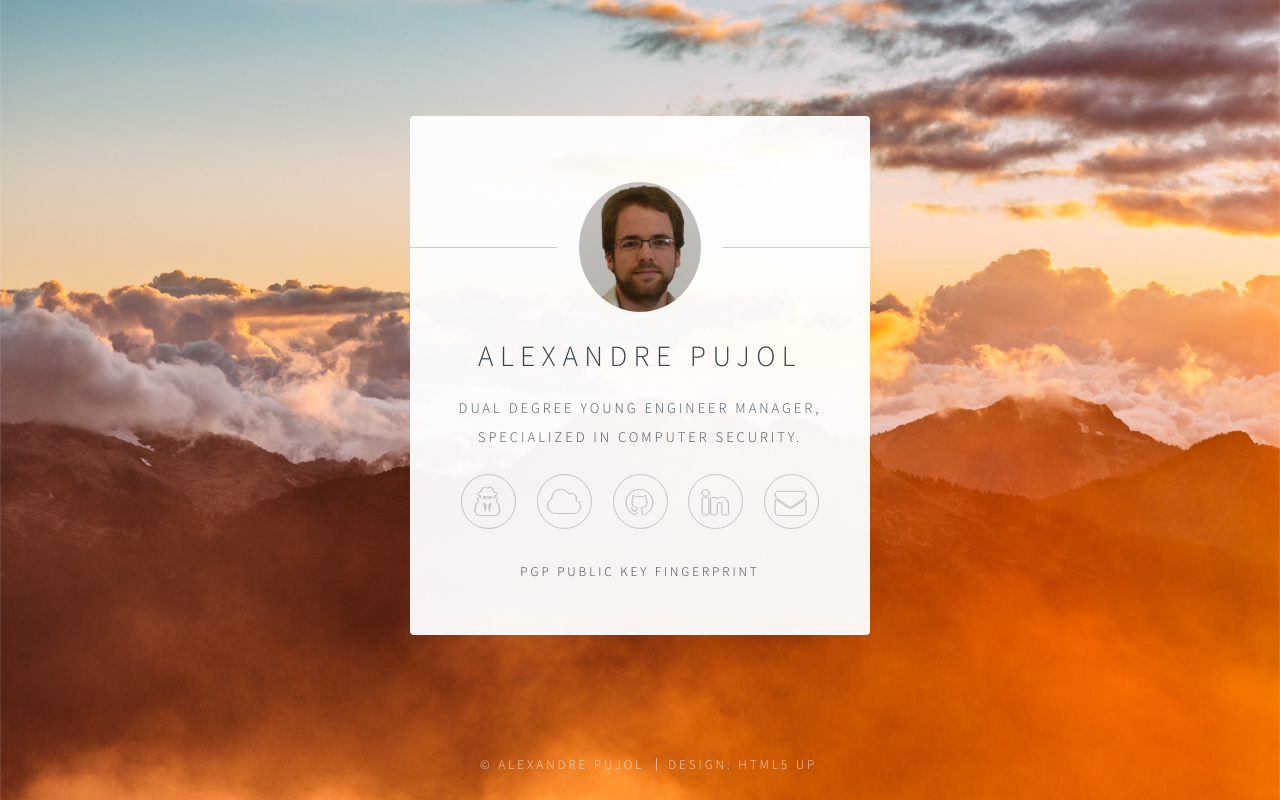
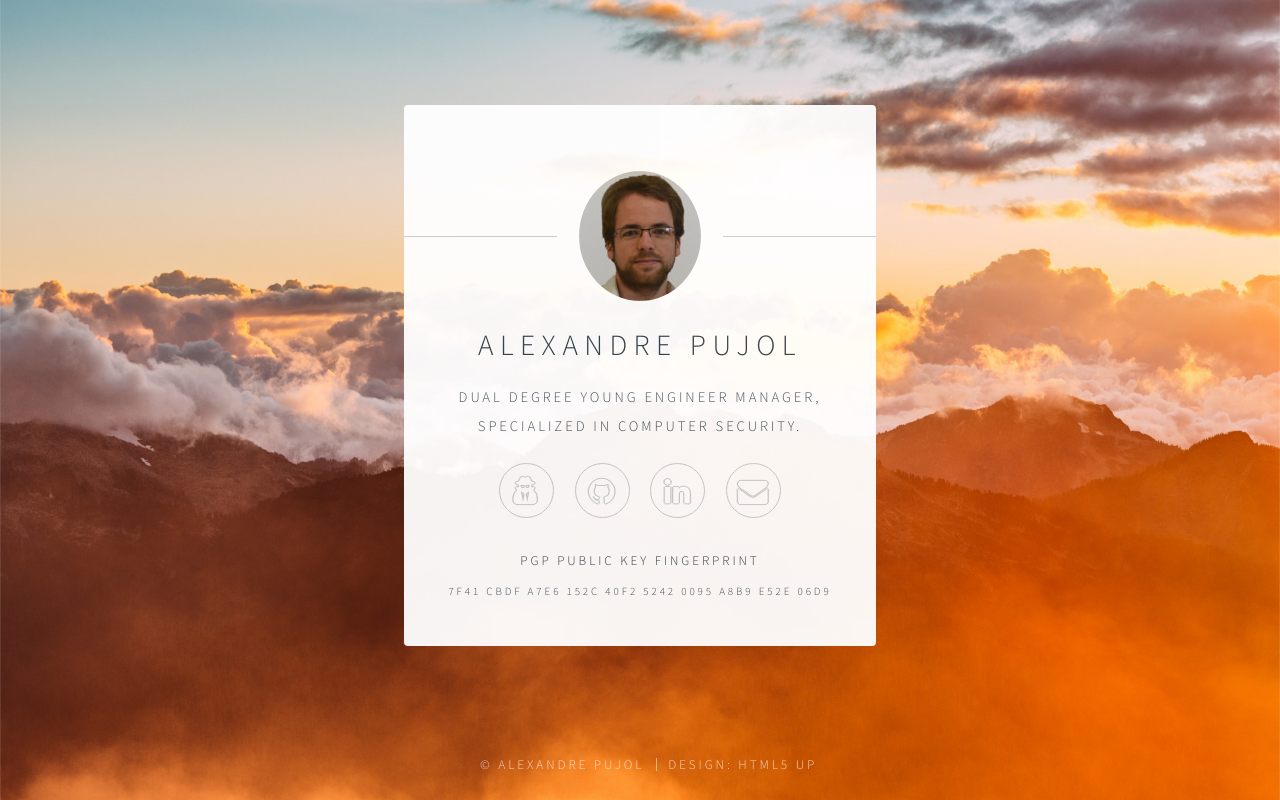
Before and after one commit to roddhjav/pujol.io, a PHP site: page / in a window 1280 px wide. Run offline with PHP 8.4, Linux system fonts and the light colour scheme.

Commit message:
Add PGP public key and fingerprint

```diff
--- a/assets/css/main.css
+++ b/assets/css/main.css
@@ -208,7 +208,7 @@
 /* Fingerprint */
 
 	.fingerprint {
-		font-size: 0.65em
+		font-size: 0.75em
 	}
 
 /* Icon */
--- a/index.html
+++ b/index.html
@@ -35,15 +35,14 @@
 
 				<footer>
 					<ul class="icons">
-						<li><a href="#" class="icon fa-user-secret"></a></li>
-						<li><a href="https://choucloud.xyz" class="icon fa-cloud"></a></li>
-						<li><a href="https://github.com/alexandrepujol" class="icon fa-github"></a></li>
-						<li><a href="https://fr.linkedin.com/in/alexandrepujol/en" class="icon fa-linkedin"></a></li>
-						<li><a href="mailto:alexandre@pujol.io" class="icon fa-envelope"></a></li>
+						<li><a href="https://pgp.mit.edu/pks/lookup?op=get&search=0x0095A8B9E52E06D9" title="0xE52E06D9" class="icon fa-user-secret"></a></li>
+						<li><a href="https://github.com/alexandrepujol" title="Github" class="icon fa-github"></a></li>
+						<li><a href="https://fr.linkedin.com/in/alexandrepujol/en" title="Linkedin" class="icon fa-linkedin"></a></li>
+						<li><a href="mailto:alexandre@pujol.io" title="alexandre@pujol.io" class="icon fa-envelope"></a></li>
 					</ul>
 				  	<h3> PGP Public Key Fingerprint</h3>
 					<div class="fingerprint">
-
+						7F41 CBDF A7E6 152C 40F2  5242 0095 A8B9 E52E 06D9
 				  	</div>
 				</footer>
 			</section>
```
